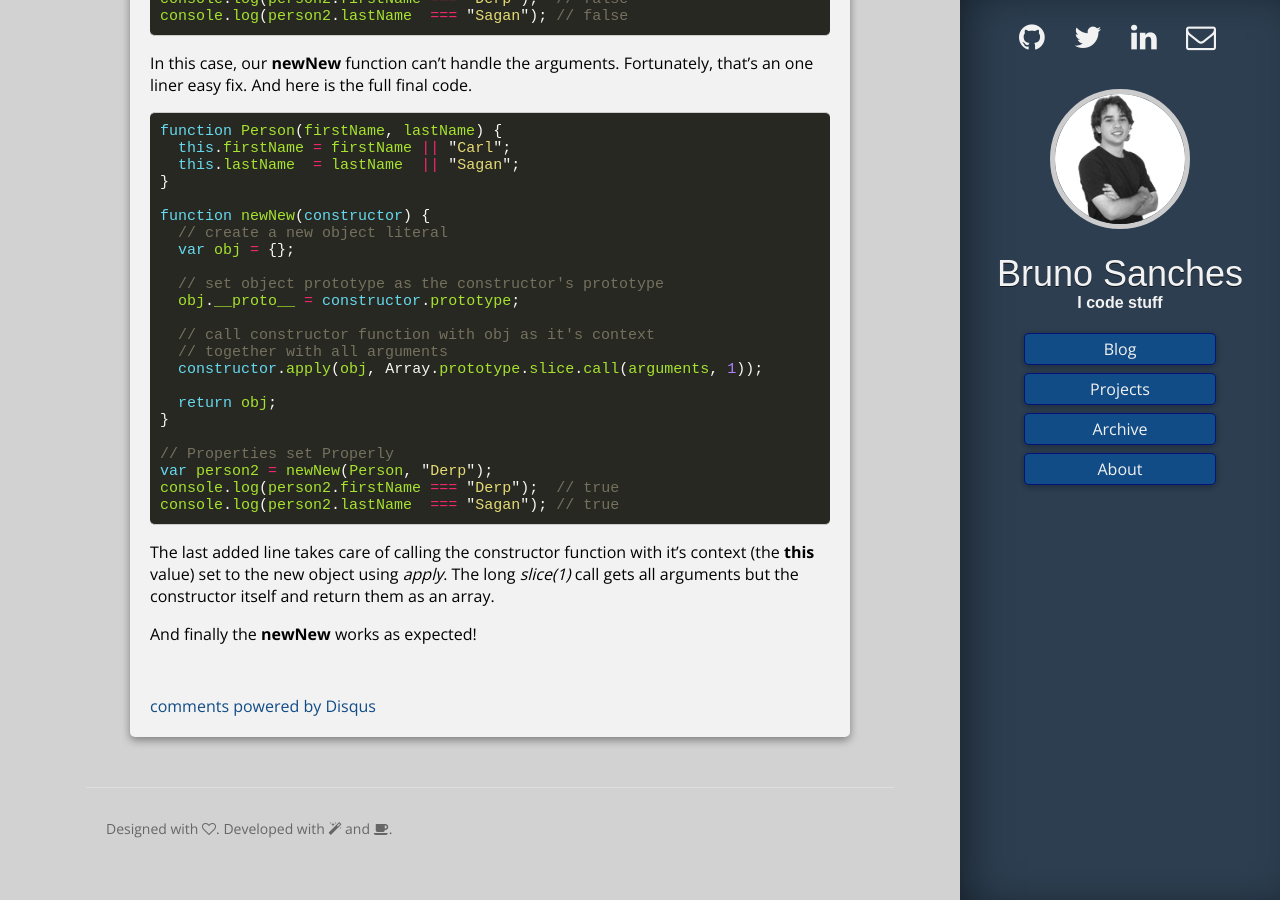
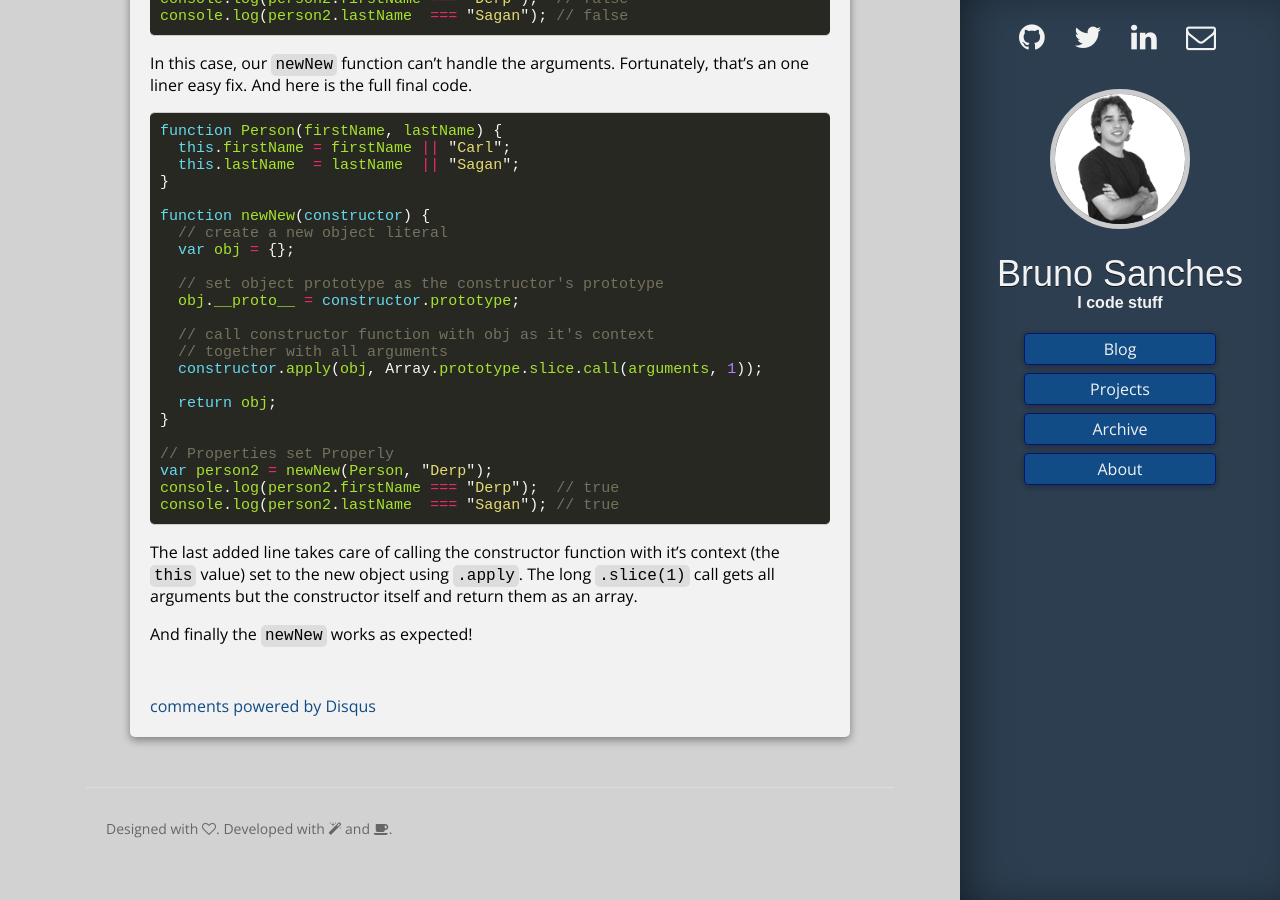
Before and after one commit to brunops/brunops.github.io, a Jekyll site: the page built from _posts/2014-02-06-javascript-rewriting-the-new-operator.markdown, in a window 1280 px wide and 900 px high, scrolled down 1682 px. Built offline with Jekyll 4.4.1, drawn with Linux system fonts in a browser that asks for light colours; some web fonts are replaced; Markdown is read by kramdown in place of the engine named in the settings; comment, search, counter and statistics services are not loaded.

```diff
--- a/_posts/2014-02-06-javascript-rewriting-the-new-operator.markdown
+++ b/_posts/2014-02-06-javascript-rewriting-the-new-operator.markdown
@@ -5,7 +5,7 @@ categories:
 - JavaScript
 - Monkey Patching
 ---
-Implementing something is the best way to really understand it. And this post will show how it's possible to emulate the _new_ JavaScript operator. Developing a language functionality using itself is a nice way to see how flexible it is.
+Implementing something is the best way to really understand it. And this post will show how it's possible to emulate the `new` JavaScript operator. Developing a language functionality using itself is a nice way to see how flexible it is.
 
 <blockquote>
 <p>Everything is vague to a degree you do not realize till you have tried to make it precise.</p>
@@ -20,7 +20,7 @@ function Person() {}
 
 Can't get simpler than that.
 
-Second, let's define our _newNew_ interface. It's not possible to define an operator, so a function that receives a constructor function and returns a new instance of that object will do.
+Second, let's define our `newNew` interface. It's not possible to define an operator, so a function that receives a constructor function and returns a new instance of that object will do.
 
 {% highlight javascript %}
 function newNew(constructor) {
@@ -33,7 +33,7 @@ function newNew(constructor) {
 console.log(newNew(Person) instanceof Person); // false!
 {% endhighlight %}
 
-Okay, that's a start. But the function is simply returning a new object literal, not an instance of the _constructor_ function, _Person_. Which leads to the third step. _Prototypes_.
+Okay, that's a start. But the function is simply returning a new object literal, not an instance of the _constructor_ function, `Person`. Which leads to the third step. _Prototypes_.
 
 {% highlight javascript %}
 function newNew(constructor) {
@@ -49,19 +49,19 @@ function newNew(constructor) {
 console.log(newNew(Person) instanceof Person); // true
 {% endhighlight %}
 
-The **\_\_proto\_\_** property exposes the Prototype of an object. The **prototype** property is exclusive to functions. It's important to say that the **\_\_proto\_\_** property is deprecated and should not me used in production code, ES6 provides _Object.setPrototypeOf_ to mutate an object prototype, more information can be found [here](https://developer.mozilla.org/en-US/docs/Web/JavaScript/Reference/Global_Objects/Object/proto).
+The `__proto__` property exposes the Prototype of an object. The `prototype` property is exclusive to functions. It's important to say that the `__proto__` property is deprecated and should not me used in production code, ES6 provides `Object.setPrototypeOf` to mutate an object prototype, more information can be found [here](https://developer.mozilla.org/en-US/docs/Web/JavaScript/Reference/Global_Objects/Object/proto).
 
 Prototypes are a convenient way to define types of objects. The key points are:
 
-- Objects have an implicit property called **constructor** which is a function, and tells which constructor function the object was created from (like Array, Number, Date, or **Person** in the example)
-- Functions have the **prototype** property, that is an **object** or **null**
-- Objects have access to the properties of the **prototype** of its **constructor**
-- The **constructor** property of an object cannot be changed
-- The **\_\_proto\_\_** property exposes the object's prototype
+- Objects have an implicit property called `constructor` which is a function, and tells which constructor function the object was created from (like Array, Number, Date, or **Person** in the example)
+- Functions have the `prototype` property, that is an **object** or **null**
+- Objects have access to the properties of the `prototype` of its `constructor`
+- The `constructor` property of an object cannot be changed
+- The `__proto__` property exposes the object's prototype
 
 This is indeed confusing, and further reading about prototypes is advised.
 
-With this in mind, let's move forward. The new line defines the new object's type, and the test **newNew(Person) instanceof Person** will be now **true**. But there's still one thing missing, what if the constructor function takes arguments for its initialization?
+With this in mind, let's move forward. The new line defines the new object's type, and the test `newNew(Person) instanceof Person` will be now `true`. But there's still one thing missing, what if the constructor function takes arguments for its initialization?
 
 {% highlight javascript %}
 function Person(firstName, lastName) {
@@ -81,7 +81,7 @@ console.log(person2.firstName === "Derp");  // false
 console.log(person2.lastName  === "Sagan"); // false
 {% endhighlight %}
 
-In this case, our **newNew** function can't handle the arguments. Fortunately, that's an one liner easy fix. And here is the full final code.
+In this case, our `newNew` function can't handle the arguments. Fortunately, that's an one liner easy fix. And here is the full final code.
 
 {% highlight javascript %}
 function Person(firstName, lastName) {
@@ -109,6 +109,6 @@ console.log(person2.firstName === "Derp");  // true
 console.log(person2.lastName  === "Sagan"); // true
 {% endhighlight %}
 
-The last added line takes care of calling the constructor function with it's context (the **this** value) set to the new object using _apply_. The long _slice(1)_ call gets all arguments but the constructor itself and return them as an array.
+The last added line takes care of calling the constructor function with it's context (the `this` value) set to the new object using `.apply`. The long `.slice(1)` call gets all arguments but the constructor itself and return them as an array.
 
-And finally the **newNew** works as expected!
+And finally the `newNew` works as expected!
```
